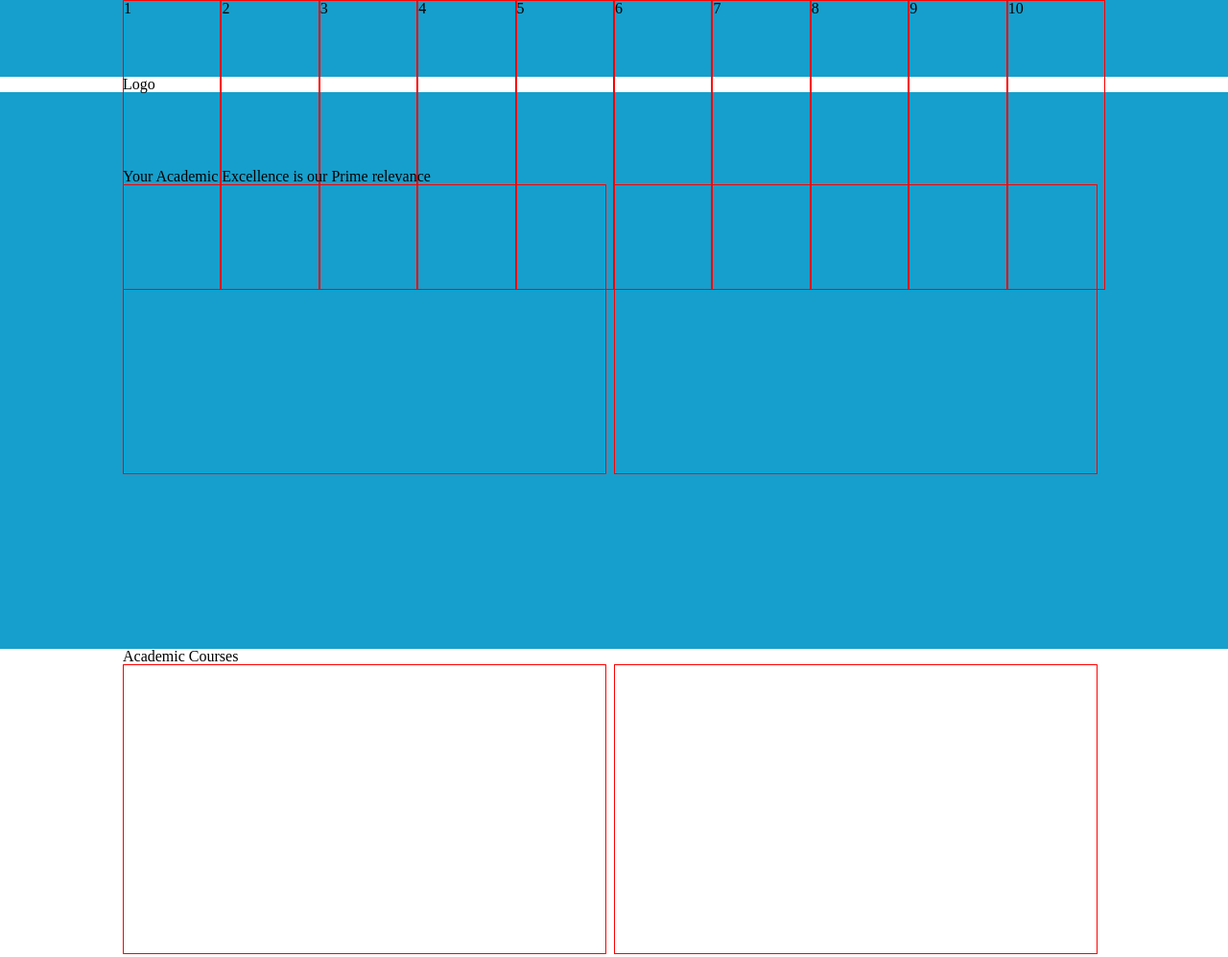
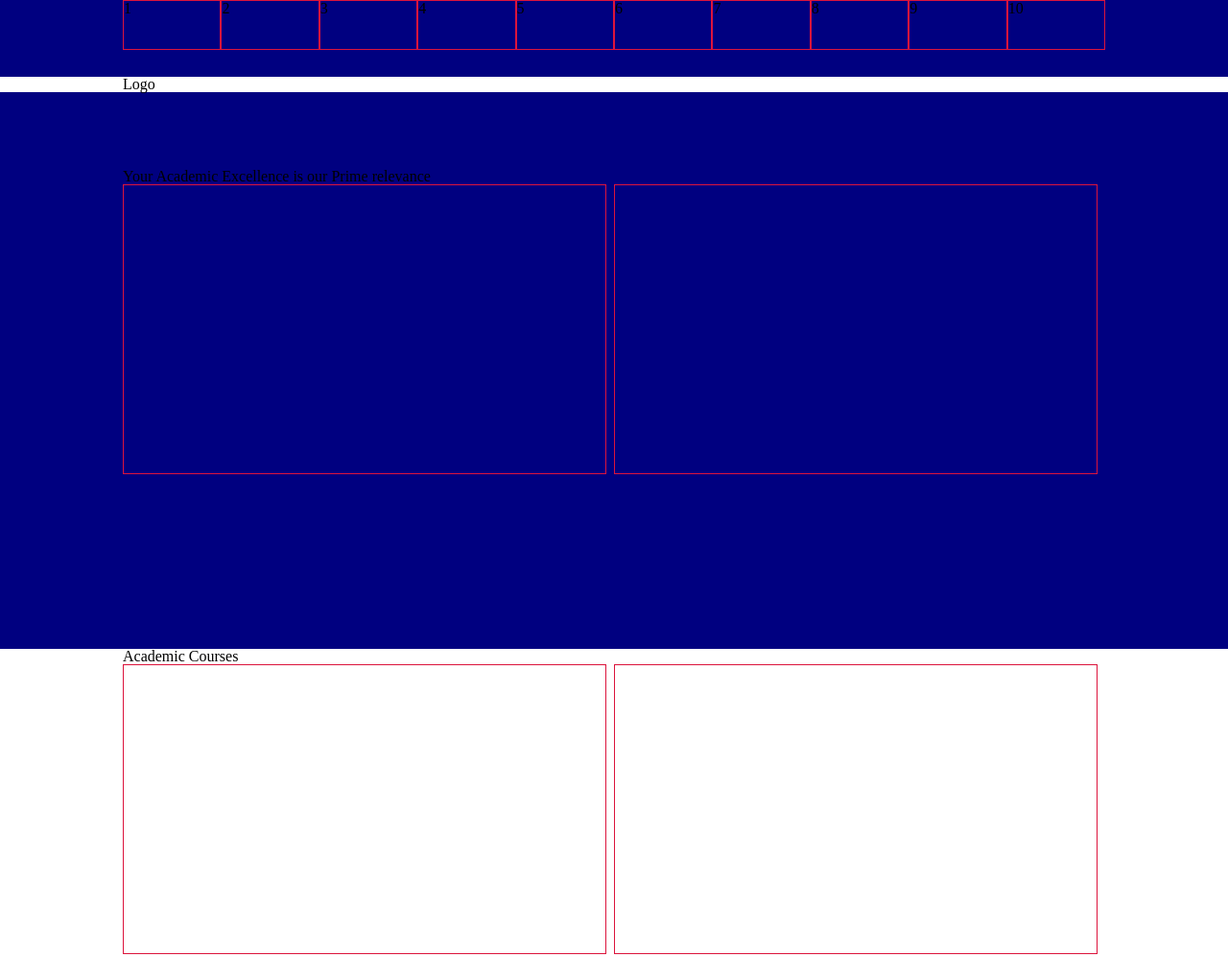
Before and after one commit to rahulrakesh17/College-Website, a plain HTML site: page index.html in a window 1280 px wide. Shown: the top 997 px of the page at 96% size. Drawn offline with Linux system fonts and the light colour scheme.

Commit message:
Update main.css

```diff
--- a/css/main.css
+++ b/css/main.css
@@ -9,24 +9,27 @@
     justify-content: center;
 }
 .col{
-    border: solid 1px red;
+    border: solid 1px crimson;
     height: 40px;
 }
 .header-top{
-    background-color: #169FCC;
+    background-color: navy;
     height: 80px;
 }
 .nav-section{
-    background-color: #169FCC;
+    background-color: navy;
     height: 80px;
 }
 .academic{
-    background-color: #169FCC;
+    background-color: navy;
     height: 500px;
 }
 .row-wrap{
     flex-wrap: wrap;
     justify-content:flex-start;
+}
+.header-top div div{
+    height: 50px;
 }
 .col{
     height: 300px;
```
